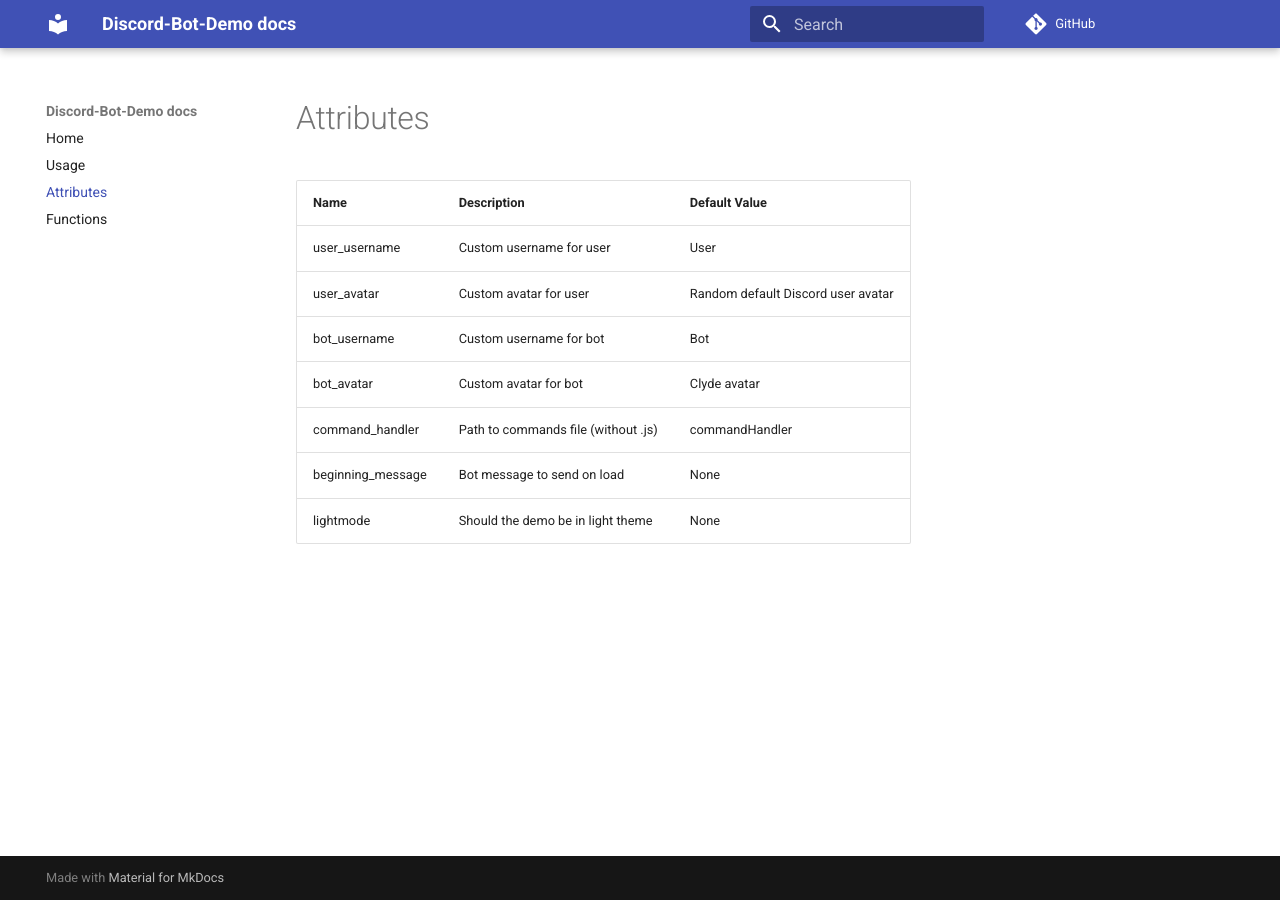
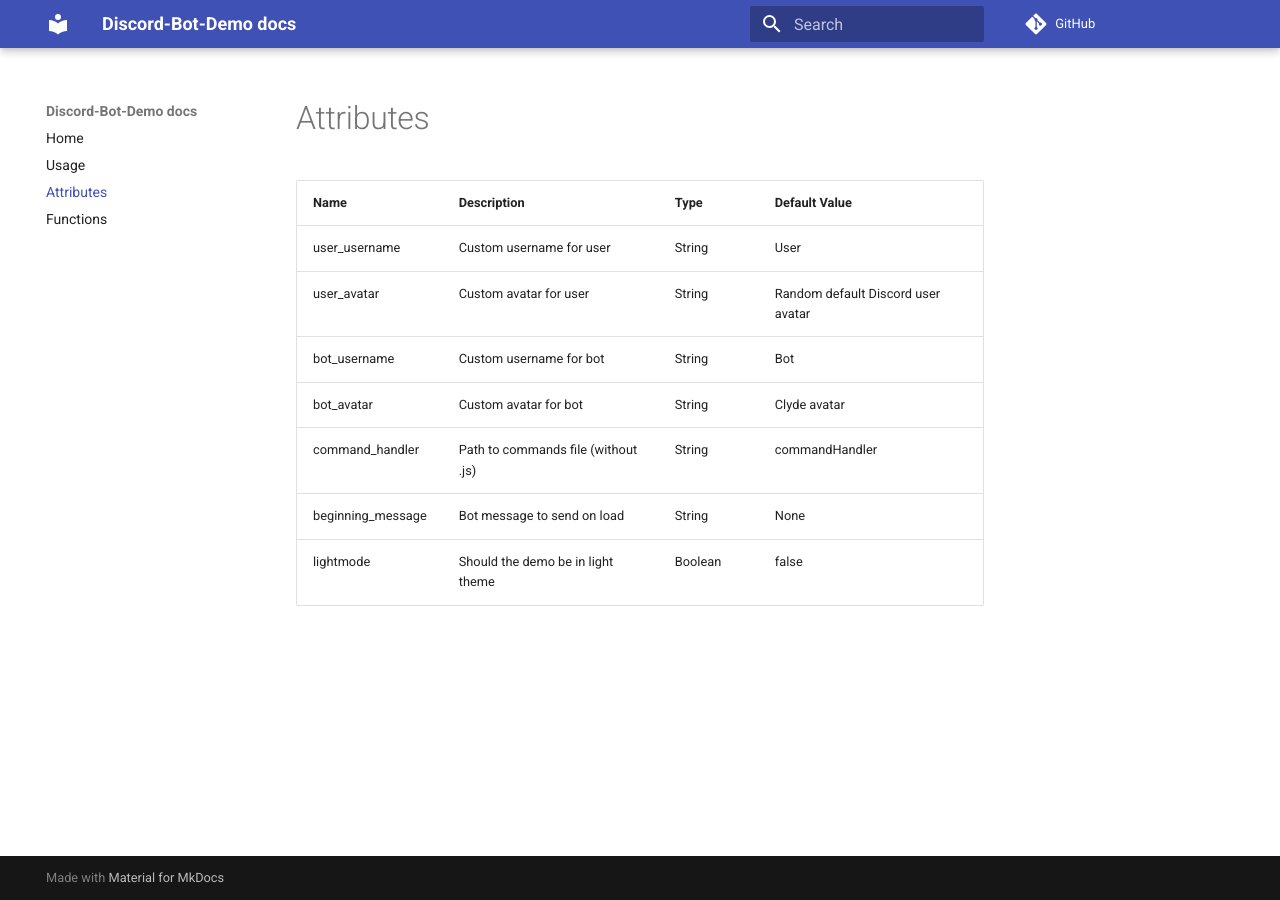
Before and after one commit to Discord-Bot-Demo/docs, an MkDocs documentation site: the page built from docs/attributes.md, in a window 1280 px wide. Built offline with MkDocs 1.6.1 and Material for MkDocs 9.7.7, drawn with Linux system fonts in a browser that asks for light colours; nearby versions of some CDN libraries; comment, search, counter and statistics services are not loaded.

Commit message:
Add attribute types and clean up tables in code

```diff
--- a/docs/attributes.md
+++ b/docs/attributes.md
@@ -1,9 +1,9 @@
-| Name              | Description                                         | Default Value                        |
-| ----------------- | --------------------------------------------------- | ------------------------------------ |
-| user_username     | Custom username for user                            | User                                 |
-| user_avatar       | Custom avatar for user                              | Random default Discord user avatar   |
-| bot_username      | Custom username for bot                             | Bot                                  |
-| bot_avatar        | Custom avatar for bot                               | Clyde avatar                         |
-| command_handler   | Path to commands file (without .js)                 | commandHandler                       |
-| beginning_message | Bot message to send on load                         | None                                 |
-| lightmode         | Should the demo be in light theme                   | None                                 |
+| Name              | Description                         | Type    | Default Value                      |
+| ----------------- | ----------------------------------- | ------- | ---------------------------------- |
+| user_username     | Custom username for user            | String  | User                               |
+| user_avatar       | Custom avatar for user              | String  | Random default Discord user avatar |
+| bot_username      | Custom username for bot             | String  | Bot                                |
+| bot_avatar        | Custom avatar for bot               | String  | Clyde avatar                       |
+| command_handler   | Path to commands file (without .js) | String  | commandHandler                     |
+| beginning_message | Bot message to send on load         | String  | None                               |
+| lightmode         | Should the demo be in light theme   | Boolean | false                              |
```
Also changed, not shown: docs/functions.md (+11 -11 lines).
